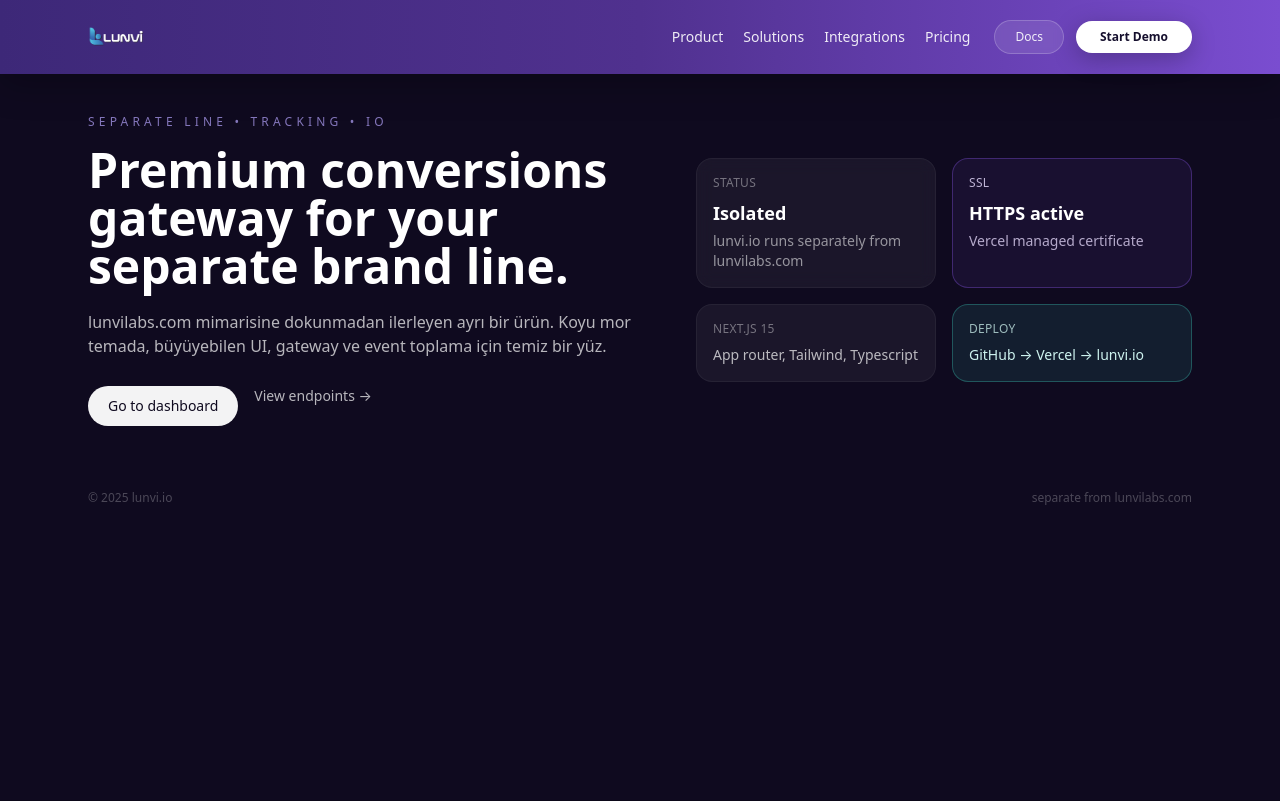
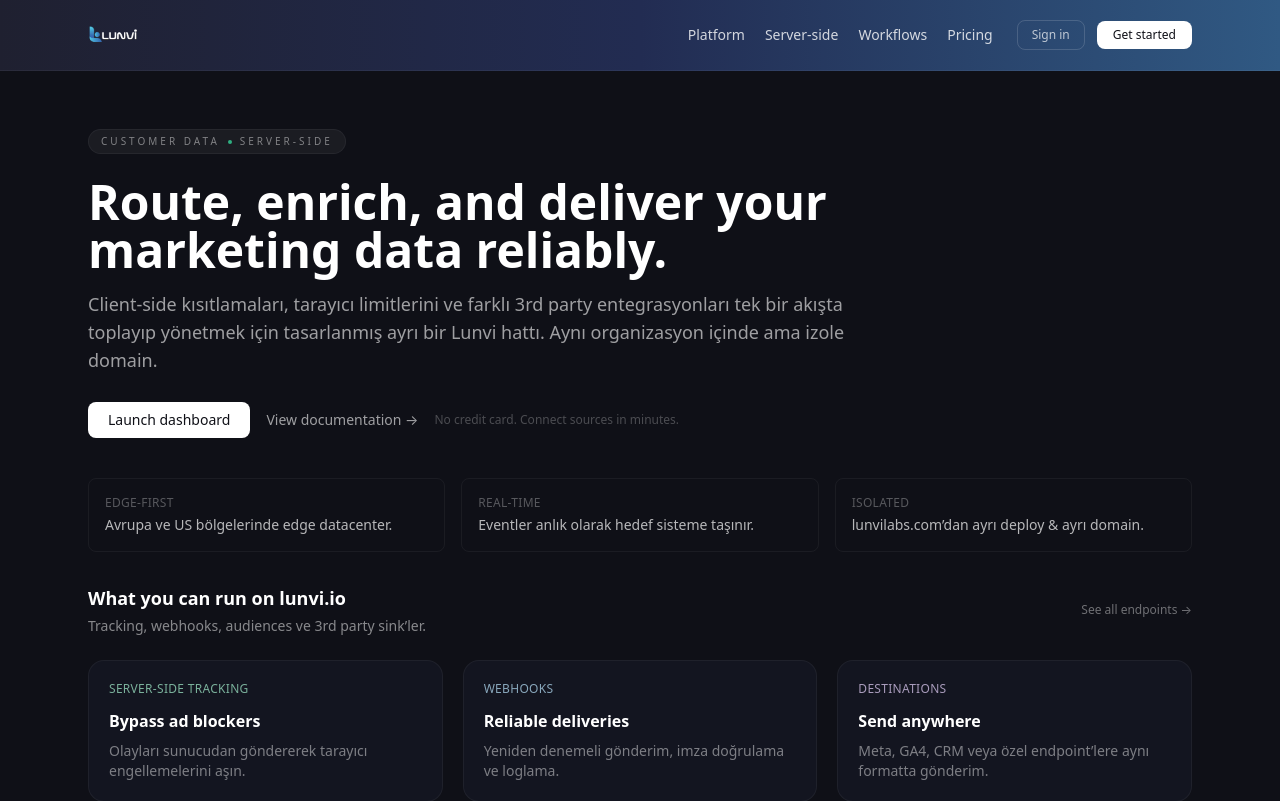
Before and after one commit to tugbaarslanw/lunvi-io, a Next.js app: page / in a window 1280 px wide. Shown: the top 801 px of the page. Built offline with nearby package versions, Linux system fonts and the light colour scheme.

Commit message:
Update page.tsx

```diff
--- a/app/page.tsx
+++ b/app/page.tsx
@@ -2,118 +2,177 @@
 
 export default function Home() {
   return (
-    <main className="min-h-screen bg-[#0f0a1f] text-white">
-      {/* HEADER */}
-      <header className="sticky top-0 z-30 bg-gradient-to-r from-[#3d2878] via-[#50318f] to-[#7a4dd0] shadow-[0_10px_35px_rgba(0,0,0,0.25)]">
-        <div className="mx-auto flex h-[74px] max-w-6xl items-center justify-between px-6">
-          {/* sol logo */}
-          <div className="flex items-center">
+    <main className="min-h-screen bg-[#0f1017] text-white">
+      {/* HEADER (lunvi.io mor bandı) */}
+      <header className="sticky top-0 z-30 bg-gradient-to-r from-[#1f2030] via-[#222c52] to-[#305983] border-b border-white/5">
+        <div className="mx-auto flex h-[70px] max-w-6xl items-center justify-between px-6">
+          {/* logo */}
+          <div className="flex items-center gap-2">
             <Image
               src="/logo.png"
               alt="Lunvi"
-              width={135}
-              height={40}
+              width={120}
+              height={38}
               priority
-              className="h-10 w-auto"
+              className="h-9 w-auto"
             />
           </div>
 
-          {/* sağ grup */}
+          {/* nav + actions */}
           <div className="flex items-center gap-6">
-            {/* nav */}
-            <nav className="hidden items-center gap-5 text-sm text-white/90 md:flex">
+            <nav className="hidden items-center gap-5 text-sm text-white/80 md:flex">
               <a href="#" className="hover:text-white transition-colors">
-                Product
+                Platform
               </a>
               <a href="#" className="hover:text-white transition-colors">
-                Solutions
+                Server-side
               </a>
               <a href="#" className="hover:text-white transition-colors">
-                Integrations
+                Workflows
               </a>
               <a href="#" className="hover:text-white transition-colors">
                 Pricing
               </a>
             </nav>
-
-            {/* butonlar */}
             <div className="flex items-center gap-3">
-              <button className="hidden rounded-full border border-white/20 bg-white/10 px-5 py-2 text-xs font-medium text-white/90 backdrop-blur-sm hover:bg-white/15 md:inline-flex">
-                Docs
+              <button className="hidden rounded-lg border border-white/15 px-3.5 py-1.5 text-xs text-white/70 hover:border-white/40 md:inline-flex">
+                Sign in
               </button>
-              <button className="rounded-full bg-white px-6 py-2 text-xs font-semibold text-[#150f2d] shadow-[0_6px_24px_rgba(0,0,0,0.25)] hover:bg-white/90">
-                Start Demo
+              <button className="rounded-lg bg-white px-4 py-1.5 text-xs font-medium text-[#0f1017] hover:bg-white/90">
+                Get started
               </button>
             </div>
           </div>
         </div>
       </header>
 
-      {/* SAYFA ARKA PLAN GLOW – header rengine yakın */}
-      <div className="pointer-events-none fixed inset-0 -z-10 overflow-hidden">
-        <div className="absolute -top-24 -right-24 h-72 w-72 rounded-full bg-[#7a4dd0]/25 blur-3xl" />
-        <div className="absolute top-1/3 -left-10 h-72 w-72 rounded-full bg-[#50318f]/20 blur-3xl" />
-      </div>
-
       {/* HERO */}
-      <section className="mx-auto flex w-full max-w-6xl flex-col gap-10 px-6 pb-16 pt-10 md:flex-row md:items-center md:justify-between md:gap-8">
-        <div className="max-w-xl">
-          <p className="text-xs uppercase tracking-[0.35em] text-[#b7a5ff]/70">
-            separate line • tracking • io
-          </p>
-          <h1 className="mt-4 text-4xl font-semibold leading-tight md:text-5xl">
-            Premium conversions gateway for your separate brand line.
-          </h1>
-          <p className="mt-5 text-base text-white/70">
-            lunvilabs.com mimarisine dokunmadan ilerleyen ayrı bir ürün. Koyu mor temada,
-            büyüyebilen UI, gateway ve event toplama için temiz bir yüz.
-          </p>
-          <div className="mt-7 flex gap-4">
-            <a
-              href="#"
-              className="rounded-xl bg-white/95 px-5 py-2.5 text-sm font-medium text-[#0f0a1f] hover:bg-white"
-            >
-              Go to dashboard
-            </a>
-            <a href="#" className="text-sm text-white/70 hover:text-white/100">
-              View endpoints →
-            </a>
-          </div>
+      <section className="mx-auto w-full max-w-6xl px-6 pt-14 pb-10">
+        <div className="inline-flex items-center gap-2 rounded-full border border-white/5 bg-white/5 px-3 py-1 text-[10px] uppercase tracking-[0.3em] text-white/45">
+          <span>customer data</span>
+          <span className="h-1 w-1 rounded-full bg-emerald-400/80" />
+          <span>server-side</span>
         </div>
 
-        <div className="grid flex-1 gap-4 md:grid-cols-2">
-          <div className="rounded-2xl border border-white/5 bg-white/5 p-4 backdrop-blur">
-            <p className="text-xs uppercase tracking-wide text-white/40">Status</p>
-            <p className="mt-2 text-lg font-semibold">Isolated</p>
-            <p className="mt-1 text-sm text-white/55">
-              lunvi.io runs separately from lunvilabs.com
+        <div className="mt-6 max-w-3xl">
+          <h1 className="text-4xl font-semibold leading-tight md:text-5xl">
+            Route, enrich, and deliver your marketing data reliably.
+          </h1>
+          <p className="mt-4 text-base text-white/60 md:text-lg">
+            Client-side kısıtlamaları, tarayıcı limitlerini ve farklı 3rd party
+            entegrasyonları tek bir akışta toplayıp yönetmek için tasarlanmış ayrı
+            bir Lunvi hattı. Aynı organizasyon içinde ama izole domain.
+          </p>
+        </div>
+
+        <div className="mt-7 flex flex-wrap items-center gap-4">
+          <button className="rounded-lg bg-white px-5 py-2 text-sm font-medium text-[#0f1017] hover:bg-white/90">
+            Launch dashboard
+          </button>
+          <button className="text-sm text-white/60 hover:text-white/90">
+            View documentation →
+          </button>
+          <p className="text-xs text-white/25">
+            No credit card. Connect sources in minutes.
+          </p>
+        </div>
+      </section>
+
+      {/* STRIP (küçük bilgi şeridi) */}
+      <section className="mx-auto flex w-full max-w-6xl flex-wrap gap-4 px-6 pb-8 text-sm text-white/40 md:flex-nowrap">
+        <div className="flex-1 rounded-lg border border-white/5 bg-white/2 p-4">
+          <p className="text-xs uppercase tracking-wide text-white/30">Edge-first</p>
+          <p className="mt-1 text-sm text-white/70">
+            Avrupa ve US bölgelerinde edge datacenter.
+          </p>
+        </div>
+        <div className="flex-1 rounded-lg border border-white/5 bg-white/2 p-4">
+          <p className="text-xs uppercase tracking-wide text-white/30">Real-time</p>
+          <p className="mt-1 text-sm text-white/70">
+            Eventler anlık olarak hedef sisteme taşınır.
+          </p>
+        </div>
+        <div className="flex-1 rounded-lg border border-white/5 bg-white/2 p-4">
+          <p className="text-xs uppercase tracking-wide text-white/30">Isolated</p>
+          <p className="mt-1 text-sm text-white/70">
+            lunvilabs.com’dan ayrı deploy & ayrı domain.
+          </p>
+        </div>
+      </section>
+
+      {/* FEATURE GRID */}
+      <section className="mx-auto w-full max-w-6xl px-6 pb-14">
+        <div className="flex items-center justify-between gap-4 pb-6">
+          <div>
+            <h2 className="text-lg font-semibold">What you can run on lunvi.io</h2>
+            <p className="mt-1 text-sm text-white/50">
+              Tracking, webhooks, audiences ve 3rd party sink’ler.
             </p>
           </div>
-          <div className="rounded-2xl border border-[#7a4dd0]/40 bg-[#7a4dd0]/10 p-4">
-            <p className="text-xs uppercase tracking-wide text-[#e9ddff]/80">SSL</p>
-            <p className="mt-2 text-lg font-semibold text-white">HTTPS active</p>
-            <p className="mt-1 text-sm text-[#e9ddff]/75">
-              Vercel managed certificate
+          <button className="text-xs text-white/40 hover:text-white/80">
+            See all endpoints →
+          </button>
+        </div>
+
+        <div className="grid gap-5 md:grid-cols-3">
+          <div className="rounded-2xl border border-white/5 bg-[#131520] p-5">
+            <p className="text-xs uppercase tracking-wide text-emerald-200/70">
+              Server-side tracking
+            </p>
+            <h3 className="mt-3 text-base font-semibold">Bypass ad blockers</h3>
+            <p className="mt-2 text-sm text-white/45">
+              Olayları sunucudan göndererek tarayıcı engellemelerini aşın.
             </p>
           </div>
-          <div className="rounded-2xl border border-white/5 bg-white/5 p-4">
-            <p className="text-xs uppercase tracking-wide text-white/40">Next.js 15</p>
-            <p className="mt-2 text-sm text-white/70">
-              App router, Tailwind, Typescript
+          <div className="rounded-2xl border border-white/5 bg-[#131520] p-5">
+            <p className="text-xs uppercase tracking-wide text-sky-200/70">
+              Webhooks
+            </p>
+            <h3 className="mt-3 text-base font-semibold">Reliable deliveries</h3>
+            <p className="mt-2 text-sm text-white/45">
+              Yeniden denemeli gönderim, imza doğrulama ve loglama.
             </p>
           </div>
-          <div className="rounded-2xl border border-[#3fd6c3]/30 bg-[#3fd6c3]/10 p-4">
-            <p className="text-xs uppercase tracking-wide text-[#d8fffa]/70">Deploy</p>
-            <p className="mt-2 text-sm text-[#d8fffa]/95">
-              GitHub → Vercel → lunvi.io
+          <div className="rounded-2xl border border-white/5 bg-[#131520] p-5">
+            <p className="text-xs uppercase tracking-wide text-purple-200/70">
+              Destinations
+            </p>
+            <h3 className="mt-3 text-base font-semibold">Send anywhere</h3>
+            <p className="mt-2 text-sm text-white/45">
+              Meta, GA4, CRM veya özel endpoint’lere aynı formatta gönderim.
             </p>
           </div>
         </div>
       </section>
 
+      {/* INTEGRATIONS */}
+      <section className="mx-auto w-full max-w-6xl px-6 pb-14">
+        <div className="rounded-2xl border border-white/5 bg-[#131520] p-6">
+          <div className="flex flex-wrap items-center justify-between gap-4 pb-4">
+            <div>
+              <h2 className="text-lg font-semibold">Integrations</h2>
+              <p className="text-sm text-white/45">
+                Most common ad & analytics destinations are prebuilt.
+              </p>
+            </div>
+            <button className="rounded-lg border border-white/10 px-3 py-1.5 text-xs text-white/80 hover:border-white/30">
+              View connection guide
+            </button>
+          </div>
+          <div className="mt-4 flex flex-wrap gap-3 text-xs text-white/40">
+            <span className="rounded-full bg-white/5 px-3 py-1">Meta CAPI</span>
+            <span className="rounded-full bg-white/5 px-3 py-1">Google Analytics 4</span>
+            <span className="rounded-full bg-white/5 px-3 py-1">TikTok Events API</span>
+            <span className="rounded-full bg-white/5 px-3 py-1">HubSpot</span>
+            <span className="rounded-full bg-white/5 px-3 py-1">Custom Webhook</span>
+          </div>
+        </div>
+      </section>
+
+      {/* FOOTER */}
       <footer className="mx-auto flex w-full max-w-6xl items-center justify-between px-6 pb-8 text-xs text-white/25">
         <span>© {new Date().getFullYear()} lunvi.io</span>
-        <span>separate from lunvilabs.com</span>
+        <span>Separate deployment from lunvilabs.com</span>
       </footer>
     </main>
   );
```
